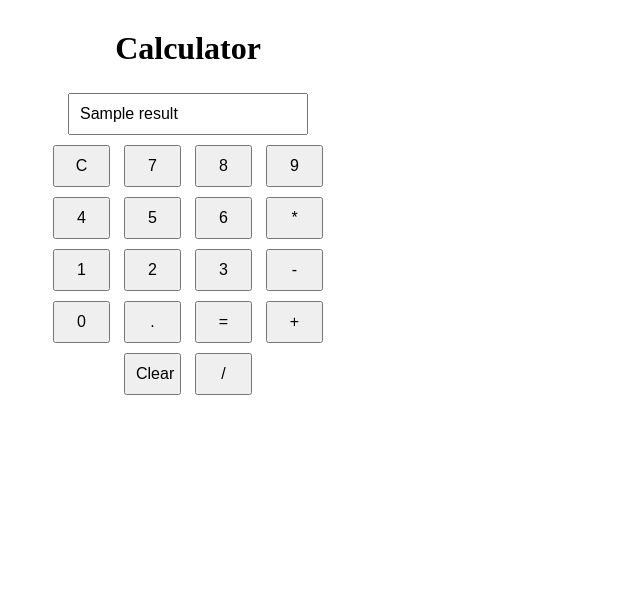
After one commit to kamachiii/django-calculator, a Django app: template math_apps/templates/views/calculator/v2.html in a window 1280 px wide. The commit adds this page. Shown: the top 609 px of the page, without its empty margins (0-640 px from the left). Run offline with Django 5.2, Linux system fonts and the light colour scheme; the template is opened without the code that fills it: most values are stand-ins (such as "Sample title", 1, 10 or a date in 2020).

Commit message:
update | calculator make 2 version | have bug

```diff
--- a/apps/urls.py
+++ b/apps/urls.py
@@ -22,11 +22,5 @@ urlpatterns = [
     path('admin/', admin.site.urls),
 
     # Math Apps
-    path(
-        "math/",
-        include([
-            path("", math_views.index, name="math-index"),
-            path("calculator/", math_views.calculator, name="math-calculator"),
-        ]),
-    ),
+    path("math/",include("math_apps.urls")),
 ]
--- a/math_apps/templates/partials/footer.html
+++ b/math_apps/templates/partials/footer.html
@@ -1,4 +1,4 @@
-<footer class="footer mt-auto py-4 bg-light">
+<footer class="footer mt-auto py-3 fixed-bottom bg-light-subtle" id="footer">
     <div class="container border-top mb-3">
         <span class="text-muted">Math Apps &copy; 2024</span>
     </div>
--- a/math_apps/templates/partials/navbar.html
+++ b/math_apps/templates/partials/navbar.html
@@ -1,6 +1,6 @@
-<nav class="navbar navbar-expand-lg navbar-light bg-light">
+<nav class="navbar navbar-expand-lg navbar-light py-3 bg-light-subtle">
     <div class="container-fluid">
-        <a class="navbar-brand" href="#">Math Apps</a>
+        <a class="navbar-brand" href="{% url 'math-index' %}">Math Apps</a>
         <button class="navbar-toggler" type="button" data-bs-toggle="collapse" data-bs-target="#navbarNav" aria-controls="navbarNav" aria-expanded="false" aria-label="Toggle navigation">
             <span class="navbar-toggler-icon"></span>
         </button>
@@ -17,7 +17,7 @@
                 </li>
                 <li class="nav-item align-self-center ms-3">
                     <button class="btn border-0 switch">
-                        <i class="fa-solid fa-moon" id="theme-toggler"></i>
+                        <i id="theme-toggler" class="fa-solid fa-moon" onclick="toggleTheme()"></i>
                     </button>
                 </li>
             </ul>
--- /dev/null
+++ b/math_apps/templates/views/calculator/v2.html
@@ -0,0 +1,84 @@
+    <style>
+        .body{
+            height: 75vh;
+            margin: 10px;
+        }
+
+        .calculator {
+            border-radius: 5px;
+            padding: 20px;
+            width: 300px;
+            text-align: center;
+        }
+
+        .h1 {
+            font-family: 'Times New Roman', Times, serif;
+            margin-top: 0;
+        }
+
+        .input, .button {
+            margin: 5px;
+            padding: 10px;
+            font-size: 16px;
+        }
+
+        .input {
+            width: 80%;
+        }
+
+        .button {
+            width: 19%;
+
+
+        }
+    </style>
+<div class="body d-flex align-items-middle justify-content-center">
+    <div class="calculator bg-white-subtle shadow text-center">
+        <h1 class="h1 text-dark-subtle py-4">Calculator</h1>
+        <form method="post" action="">
+            {% csrf_token %}
+            <input class="input" type="text" id="result" name="result" value="{{ result }}">
+            <br>
+            <button class="button" onclick="clearResult()">C</button>
+            <button class="button" onclick="appendToResult('7')">7</button>
+            <button class="button" onclick="appendToResult('8')">8</button>
+            <button class="button" onclick="appendToResult('9')">9</button>
+            <br>
+            <button class="button" onclick="appendToResult('4')">4</button>
+            <button class="button" onclick="appendToResult('5')">5</button>
+            <button class="button" onclick="appendToResult('6')">6</button>
+            <button class="button" onclick="appendToResult('*')">*</button>
+            <br>
+            <button class="button" onclick="appendToResult('1')">1</button>
+            <button class="button" onclick="appendToResult('2')">2</button>
+            <button class="button" onclick="appendToResult('3')">3</button>
+            <button class="button" onclick="appendToResult('-')">-</button>
+            <br>
+            <button class="button" onclick="appendToResult('0')">0</button>
+            <button class="button" onclick="appendToResult('.')">.</button>
+            <button class="button" onclick="calculate()">=</button>
+            <button class="button" onclick="appendToResult('+')">+</button>
+            <button class="button" onclick="clearResult()">Clear</button>
+            <button class="button" onclick="appendToResult('/')">/</button>
+        </form>
+    </div>
+
+    <script>
+        // Update JavaScript functions to handle form submission
+        function appendToResult(value) {
+            document.getElementById('result').value += value;
+        }
+
+        function clearResult() {
+            document.getElementById('result').value = '';
+        }
+
+        function calculate() {
+            try {
+                document.getElementById('result').value = eval(document.getElementById('result').value);
+            } catch (error) {
+                document.getElementById('result').value = 'Error';
+            }
+        }
+    </script>
+</div>
--- /dev/null
+++ b/math_apps/urls.py
@@ -0,0 +1,7 @@
+from django.urls import path
+from . import views
+
+urlpatterns = [
+    path("", views.index, name="math-index"),
+    path("calculator/", views.calculator, name="math-calculator"),
+]
```
Also changed, not shown: math_apps/static/js/darkTheme.js (+28 -8 lines), math_apps/templates/main.html (+4 -22 lines), math_apps/templates/views/calculator.html (+11 -27 lines), math_apps/templates/views/calculator/v1.html (added, +27 -0 lines), math_apps/views.py (+6 -2 lines), db.sqlite3, math_apps/static/js/versiCalc.js (added).
